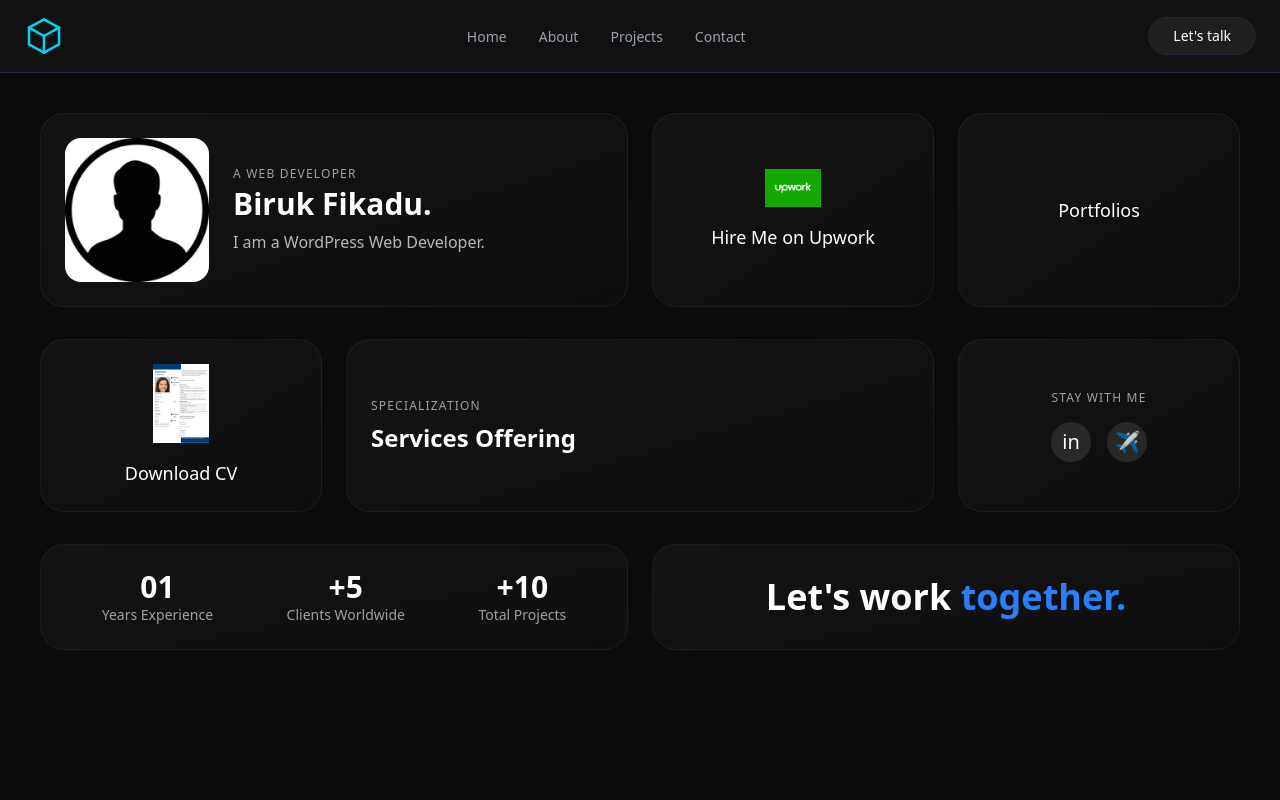
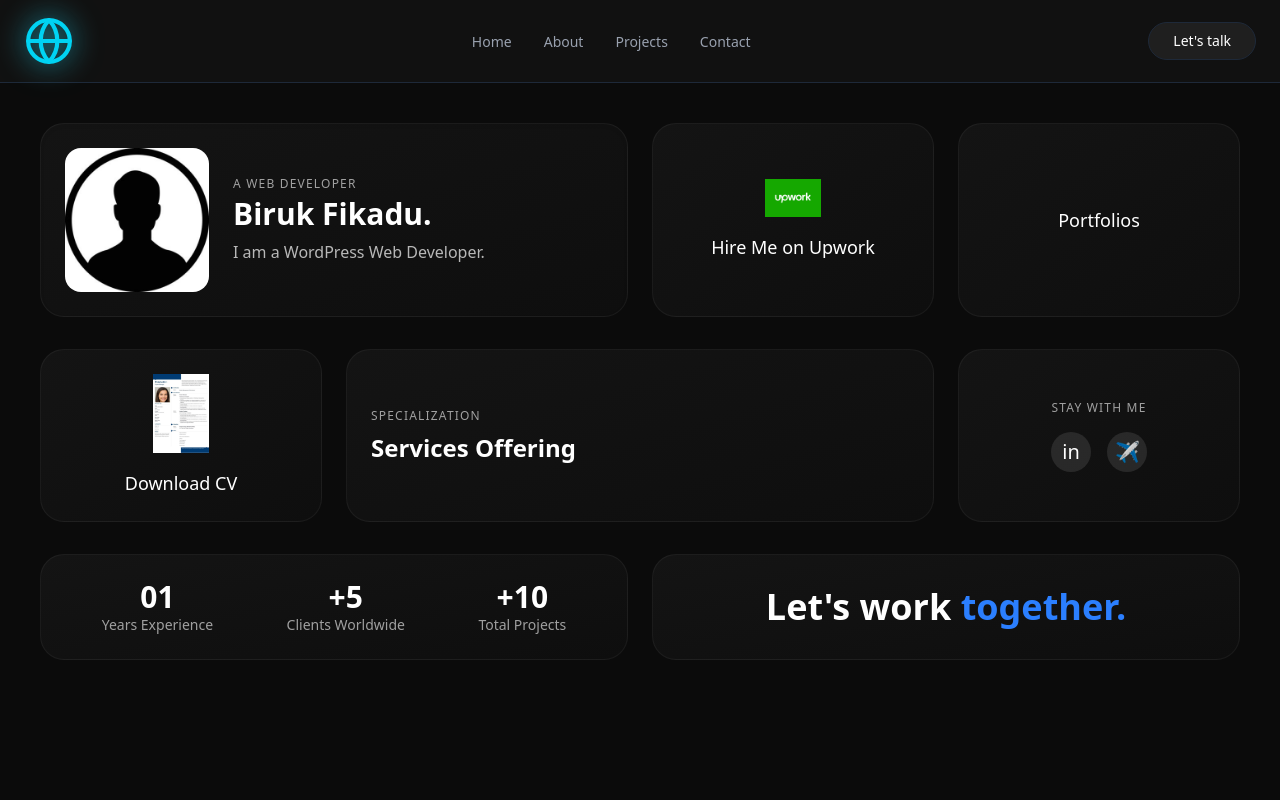
Before and after one commit to biruk1122/My-Portfolio-Website, a React (Vite) app: page / in a window 1280 px wide. Shown: the top 800 px of the page. Built offline with nearby package versions, Linux system fonts and the light colour scheme.

Commit message:
changing the logo of the header

```diff
--- a/src/components/Header.jsx
+++ b/src/components/Header.jsx
@@ -1,3 +1,5 @@
+import {Globe} from 'lucide-react'
+
 function Header() {
 
     const navLinks=[
@@ -10,14 +12,8 @@ function Header() {
         <header className="bg-[#111111] text-white px-6 py-4 flex items-center justify-between border-b border-gray-800">
             {/* Navigation Links */}
             <div className="flex items-center">
-                <div className="w-10 h-10 text-cyan-400">
-                    <svg viewBox="0 0 24 24" fill="none" stroke="currentColor" strokeWidth="1.5" strokeLinecap="round" strokeLinejoin="round">
-                        <path d="M12 2l9 5v10l-9 5-9-5V7l9-5z" />
-                        <path d="M12 22V12" />
-                        <path d="M21 7l-9 5" />
-                        <path d="M3 7l9 5" />
-                    </svg>
-                </div>
+
+                <Globe className="text-cyan-400 drop-shadow-[0_0_15px_rgba(34,211,238,0.8)]" size={50} strokewidth={1.5}/>
             </div>
 
             {/* Navigation Links */}
```
